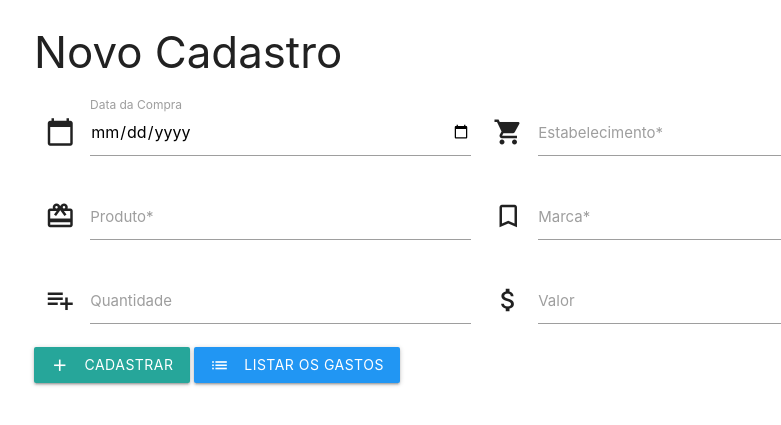
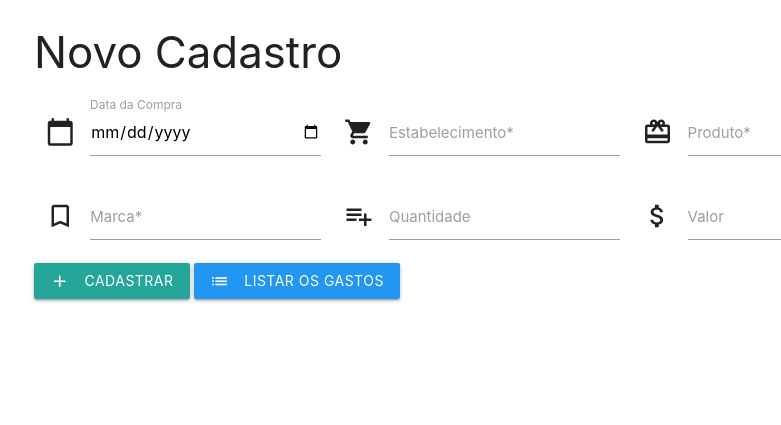
Before and after one commit to KESFANTIN/gastos, a PHP site: page /adicionar.php in a window 1280 px wide. Shown: the top 425 px of the page, without its empty margins (158-939 px from the left). Run offline with PHP 8.4, Linux system fonts and the light colour scheme; style sheets or scripts are compiled from the project's sources.

Commit message:
Servidor

```diff
--- a/adicionar.php
+++ b/adicionar.php
@@ -3,42 +3,42 @@
     include_once 'includes/header.php';
 ?>
 
-<div class="container row">
-    <div class="row m6 push-m3">
+<div class="container">
+    <div class="row s6 push-m3">
         <h3 class="ligth">Novo Cadastro</h3>
 
         <form action="php_action/create.php" method="POST">
-            <div class="input-field col s6">
+            <div class="input-field col s12 m6 l4">
                 <i class="material-icons prefix">calendar_today</i>
                 <input type="date" name="datacompra" id="datacompra" required>
                 <label for="datacompra">Data da Compra</label>
             </div>
 
-            <div class="input-field col s6">
+            <div class="input-field col s12 m6 l4">
                 <i class="material-icons prefix">shopping_cart</i>
                 <input type="text" name="estabelecimento" id="estabelecimento" required>
                 <label for="estabelecimento">Estabelecimento*</label>
             </div>
 
-            <div class="input-field col s6">
+            <div class="input-field col s12 m6 l4">
                 <i class="material-icons prefix">redeem</i>
                 <input type="text" name="produto" id="produto" required>
                 <label for="produto">Produto*</label>
             </div>
 
-            <div class="input-field col s6">
+            <div class="input-field col s12 m6 l4">
                 <i class="material-icons prefix">bookmark_border</i>
                 <input type="text" name="marca" id="marca" required>
                 <label for="marca">Marca*</label>
             </div>
 
-            <div class="input-field col s6">
+            <div class="input-field col s12 m6 l4">
                 <i class="material-icons prefix">playlist_add</i>
                 <input type="number" name="quantidade" id="quantidade" required>
                 <label for="quantidade">Quantidade</label>
             </div>
 
-            <div class="input-field col s6">
+            <div class="input-field col s12 m6 l4">
                 <i class="material-icons prefix">attach_money</i>
                 <input type="text" onkeyup="k(this);" name="valor" id="valor" required>
                 <label for="valor">Valor</label>
--- a/includes/header.php
+++ b/includes/header.php
@@ -13,8 +13,8 @@
     <!--Import reset.css
     <link rel="stylesheet" type="text/css" media="screen" href="includes/css/compressed/reset.min.css" /> -->
 
-    <!--Import main.css
-    <link rel="stylesheet" type="text/css" media="screen" href="includes/css/main.css"> -->
+    <!--Import main.css-->
+    <link rel="stylesheet" type="text/css" media="screen" href="includes/css/main.css">
 
     <!--Let browser know website is optimized for mobile-->
     <meta name="viewport" content="width=device-width, initial-scale=1.0"/>
--- /dev/null
+++ b/includes/sass/main.scss
@@ -0,0 +1,3 @@
+large {
+    font-size: 4rem;
+}
```
Also changed, not shown: editar.php (+6 -6 lines), index.php (+12 -4 lines), php_action/db_connect.php (+11 -5 lines).
